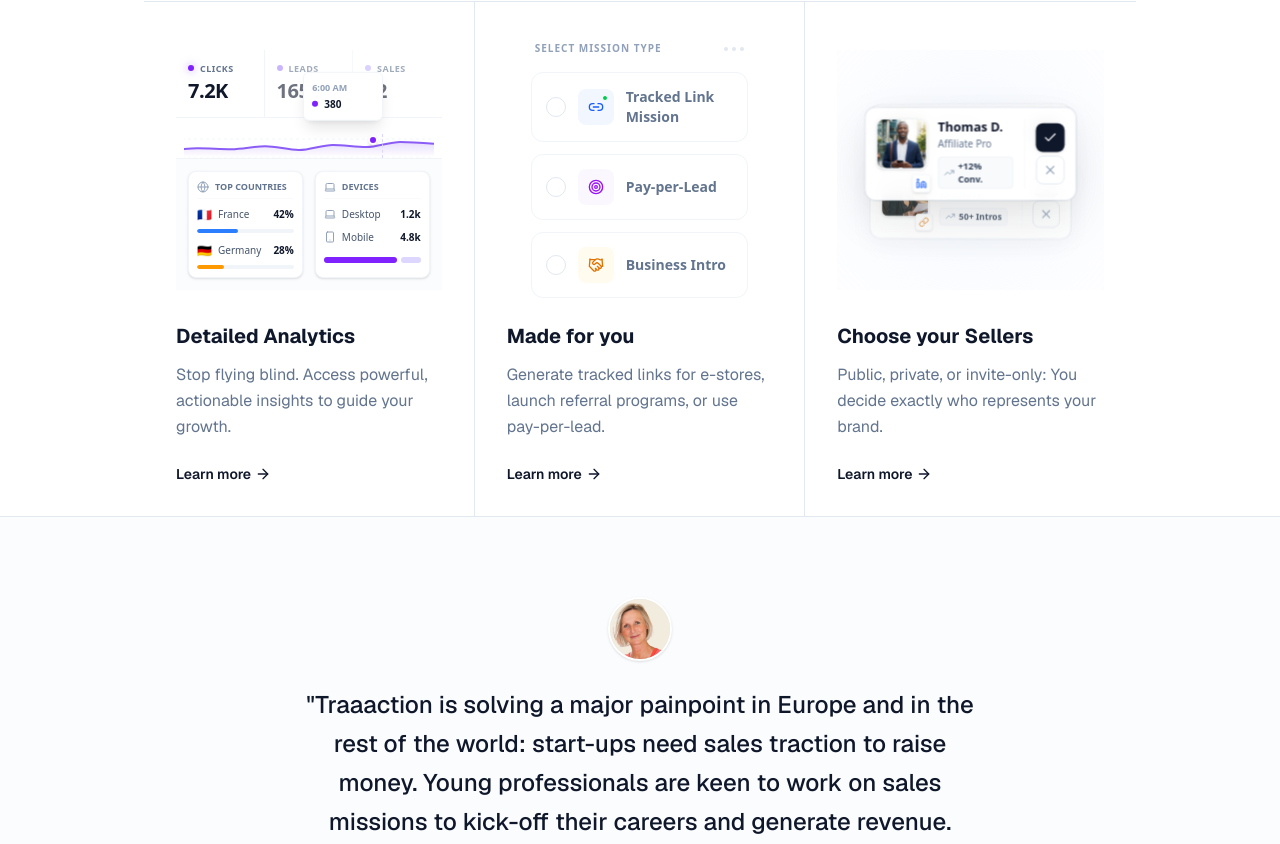
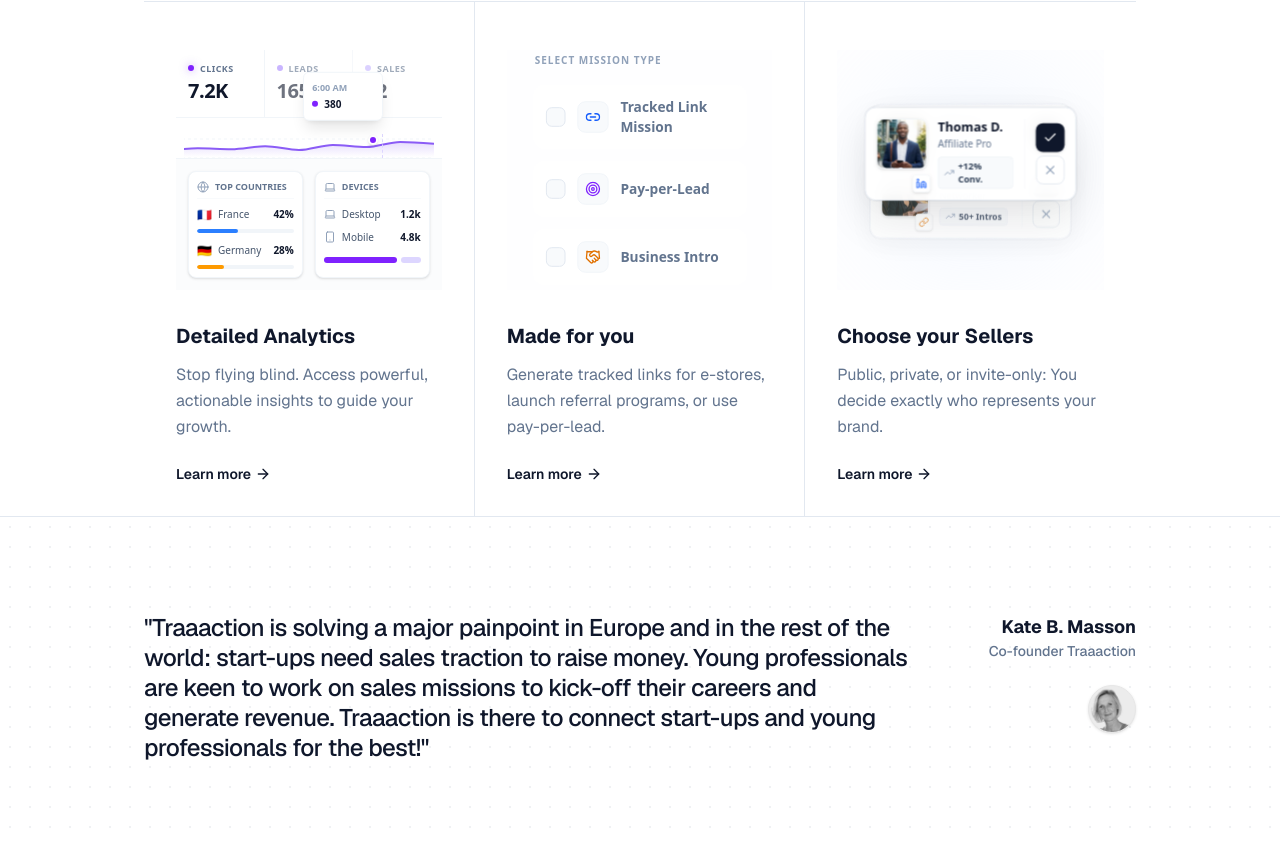
Before and after one commit to Whiskerweb/Trac, a Next.js app: page / in a window 1280 px wide. Shown: the part 1615-2459 px from the top of the page. Built offline with nearby package versions, Linux system fonts and the light colour scheme; no server answers.

Commit message:
Refine Mission Selector UI and Testimonial layout

```diff
--- a/components/landing/B2BFeatures.tsx
+++ b/components/landing/B2BFeatures.tsx
@@ -65,19 +65,42 @@ export const B2BFeatures = () => {
 
 
             {/* Testimonial Section - Kate B. Masson */}
-            <div className="border-t border-slate-200 bg-slate-50/50">
-                <div className="container mx-auto px-4 max-w-4xl py-20">
-                    <div className="flex flex-col items-center text-center space-y-6">
-                        <div className="w-16 h-16 rounded-full bg-slate-200 overflow-hidden border-2 border-white shadow-sm">
-                            <Image src="/Logotrac/katemasson.png" alt="Kate B. Masson" width={64} height={64} className="object-cover w-full h-full" />
-                        </div>
-                        <blockquote className="text-xl md:text-2xl font-medium text-slate-900 leading-relaxed max-w-2xl">
+            {/* Testimonial Section - Kate B. Masson */}
+            <div className="border-t border-slate-200 bg-white relative overflow-hidden">
+                {/* Dot Grid Background */}
+                <div className="absolute inset-0 bg-[radial-gradient(#e5e7eb_1px,transparent_1px)] [background-size:20px_20px] opacity-60" />
+
+                <div className="container mx-auto px-4 max-w-5xl py-24 relative z-10">
+                    <div className="flex flex-col md:flex-row items-center md:items-start justify-between gap-12 md:gap-20">
+
+                        {/* Left: Quote */}
+                        <blockquote className="flex-1 text-xl md:text-2xl font-medium text-slate-900 leading-tight tracking-tight text-center md:text-left">
                             &quot;Traaaction is solving a major painpoint in Europe and in the rest of the world: start-ups need sales traction to raise money. Young professionals are keen to work on sales missions to kick-off their careers and generate revenue. Traaaction is there to connect start-ups and young professionals for the best!&quot;
                         </blockquote>
-                        <div>
-                            <div className="font-bold text-slate-900">Kate B. Masson</div>
-                            <div className="text-sm text-slate-500">Co-founder Traaaction</div>
+
+                        {/* Right: Profile Stack */}
+                        <div className="flex flex-col items-center md:items-end gap-6 shrink-0">
+                            <div className="text-center md:text-right">
+                                <div className="font-bold text-slate-900 text-lg">Kate B. Masson</div>
+                                <div className="text-sm text-slate-500 font-medium">Co-founder Traaaction</div>
+                            </div>
+
+                            {/* Avatar at bottom right like reference */}
+                            <a
+                                href="https://www.linkedin.com/in/catherine-kate-bourlier-masson/"
+                                target="_blank"
+                                rel="noopener noreferrer"
+                                className="w-12 h-12 rounded-full bg-slate-200 overflow-hidden border border-slate-200 shadow-sm relative grayscale hover:grayscale-0 transition-all duration-500 block"
+                            >
+                                <Image
+                                    src="/Logotrac/katemasson.png"
+                                    alt="Kate B. Masson"
+                                    fill
+                                    className="object-cover"
+                                />
+                            </a>
                         </div>
+
                     </div>
                 </div>
             </div>
--- a/components/ui/MissionSelectorVisual.tsx
+++ b/components/ui/MissionSelectorVisual.tsx
@@ -2,65 +2,51 @@
 
 import React, { useState, useEffect } from "react";
 import { motion } from "framer-motion";
-import { Link2, Users, Briefcase, CheckCircle2, Share2, Target, Handshake } from "lucide-react";
+import { Link2, Target, Handshake, Check } from "lucide-react";
 
 export default function MissionSelectorVisual() {
     const [selected, setSelected] = useState<number | null>(null);
 
-    // Updated with more premium Icon concepts
     const options = [
         {
             id: 1,
             label: "Tracked Link Mission",
-            icon: (props: any) => (
-                <div className="relative">
-                    <Link2 {...props} className="w-4 h-4 text-blue-600" />
-                    <motion.div
-                        initial={{ opacity: 0, scale: 0 }}
-                        animate={{ opacity: 1, scale: 1 }}
-                        transition={{ duration: 0.5, delay: 0.2 }}
-                        className="absolute -top-1 -right-1 w-1.5 h-1.5 bg-green-500 rounded-full border border-white"
-                    />
-                </div>
-            ),
-            bg: "bg-blue-50/80"
+            icon: Link2,
+            color: "text-blue-600"
         },
         {
             id: 2,
             label: "Pay-per-Lead",
-            icon: (props: any) => <Target {...props} className="w-4 h-4 text-purple-600" />,
-            bg: "bg-purple-50/80"
+            icon: Target,
+            color: "text-violet-600"
         },
         {
             id: 3,
             label: "Business Intro",
-            icon: (props: any) => <Handshake {...props} className="w-4 h-4 text-amber-600" />,
-            bg: "bg-amber-50/80"
+            icon: Handshake,
+            color: "text-amber-600"
         },
     ];
 
     useEffect(() => {
         const interval = setInterval(() => {
             setSelected(0);
-            setTimeout(() => setSelected(1), 2000);
-            setTimeout(() => setSelected(2), 4000);
-            setTimeout(() => setSelected(null), 6000);
-        }, 8000);
+            setTimeout(() => setSelected(1), 2500);
+            setTimeout(() => setSelected(2), 5000);
+            setTimeout(() => setSelected(null), 7500);
+        }, 9000);
         return () => clearInterval(interval);
     }, []);
 
     return (
-        <div className="w-full h-full flex items-center justify-center p-6 select-none cursor-default font-sans">
-            <div className="w-full max-w-[260px] space-y-3">
-                <div className="flex items-center justify-between px-1 mb-4">
-                    <div className="text-[10px] font-bold text-slate-400 uppercase tracking-widest">Select Mission Type</div>
-                    <div className="flex gap-1">
-                        <div className="w-1 h-1 rounded-full bg-slate-200" />
-                        <div className="w-1 h-1 rounded-full bg-slate-200" />
-                        <div className="w-1 h-1 rounded-full bg-slate-200" />
-                    </div>
+        <div className="w-full h-full flex items-center justify-center p-6 select-none cursor-default font-sans bg-slate-50/20">
+            <div className="w-full max-w-[280px]">
+                {/* Header - Minimal & Clean */}
+                <div className="flex items-center justify-between mb-4 px-1">
+                    <span className="text-[10px] font-bold text-slate-400 uppercase tracking-widest">Select Mission Type</span>
                 </div>
 
+                <div className="flex flex-col gap-2.5">
                     {options.map((opt, i) => {
                         const isSelected = selected === i;
                         const Icon = opt.icon;
@@ -68,44 +54,39 @@ export default function MissionSelectorVisual() {
                             <motion.div
                                 key={opt.id}
                                 animate={{
-                                scale: isSelected ? 1.02 : 1,
-                                borderColor: isSelected ? "rgb(15 23 42 / 1)" : "rgb(241 245 249 / 1)", // Border slate-900 vs slate-100
-                                backgroundColor: isSelected ? "white" : "rgba(255,255,255, 0.4)",
-                                y: isSelected ? -2 : 0
+                                    scale: isSelected ? 1 : 0.98,
+                                    opacity: selected === null || isSelected ? 1 : 0.6,
                                 }}
                                 className={`
-                                relative flex items-center gap-3 p-3.5 rounded-xl border transition-all duration-300
-                                ${isSelected ? "shadow-lg shadow-slate-200/50 z-10" : "hover:bg-white/60"}
+                                    relative flex items-center gap-3 p-3 rounded-xl border transition-all duration-300 box-border
+                                    ${isSelected
+                                        ? "bg-white border-slate-900/10 shadow-[0_4px_20px_-10px_rgba(0,0,0,0.1)]"
+                                        : "bg-white border-transparent hover:border-slate-200"
+                                    }
                                 `}
                             >
-                            {/* Checkmark Animation (Left Side now for better list flow) */}
+                                {/* Custom Radio/Checkbox */}
                                 <div className={`
-                                w-5 h-5 rounded-full border flex items-center justify-center transition-colors duration-200 shrink-0
-                                ${isSelected ? "bg-slate-900 border-slate-900" : "bg-white border-slate-200"}
+                                    w-5 h-5 rounded-md border flex items-center justify-center transition-all duration-200 shrink-0
+                                    ${isSelected ? "bg-slate-900 border-slate-900" : "bg-slate-50 border-slate-200"}
                                 `}>
-                                <motion.div animate={{ scale: isSelected ? 1 : 0 }} transition={{ type: "spring", stiffness: 400, damping: 25 }}>
-                                    <CheckCircle2 className="w-3.5 h-3.5 text-white" />
-                                </motion.div>
+                                    {isSelected && <Check className="w-3 h-3 text-white" strokeWidth={3} />}
                                 </div>
 
-                            {/* Icon Container */}
-                            <div className={`w-9 h-9 rounded-lg flex items-center justify-center shrink-0 ${opt.bg}`}>
-                                <Icon />
+                                {/* Icon Box - Clean White Look */}
+                                <div className="w-8 h-8 rounded-lg bg-slate-50 border border-slate-100 flex items-center justify-center shrink-0">
+                                    <Icon className={`w-4 h-4 ${opt.color}`} />
                                 </div>
 
-                            {/* Label */}
-                            <span className={`text-sm font-semibold transition-colors duration-200 ${isSelected ? "text-slate-900" : "text-slate-500"}`}>
+                                {/* Text */}
+                                <span className={`text-sm font-semibold ${isSelected ? "text-slate-900" : "text-slate-500"}`}>
                                     {opt.label}
                                 </span>
-
-                            {/* Connecting Line (Decorator) */}
-                            {i < options.length - 1 && (
-                                <div className="absolute left-[22px] -bottom-[14px] w-px h-[10px] bg-slate-100 -z-10" />
-                            )}
                             </motion.div>
                         );
                     })}
                 </div>
             </div>
+        </div>
     );
 }
```
Lines whose indentation alone changed are shown as unchanged.
